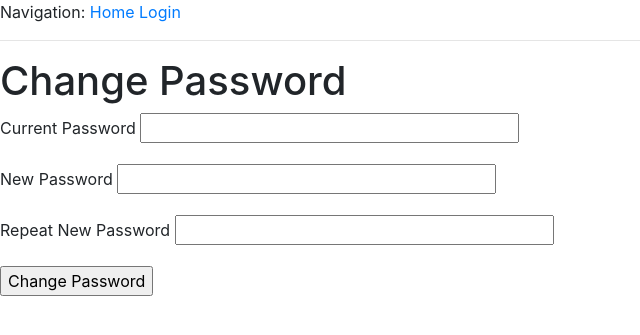
After one commit to rdesmond/codingnomads_mentor_app, a Flask app: page /change_password in a window 1280 px wide. The commit adds this page. Shown: the top 335 px of the page, without its empty margins (0-640 px from the left). Run offline with Flask 2, Linux system fonts and the light colour scheme; the visitor is signed in with stand-in values (Sample User, id 1); some libraries are stand-ins or nearby versions.

Commit message:
Added basic user authentication and password change endpoint

```diff
--- a/application/__init__.py
+++ b/application/__init__.py
@@ -9,12 +9,12 @@ db = SQLAlchemy()
 app = Flask(__name__, instance_relative_config=False)
 
 login = LoginManager(app)
-login.login_view = 'login'
+login.login_view = 'auth.login'
 
-@login.user_loader
-def load_user(user_id):
-    #return User.get(user_id)
-    return None  # TODO: change this for proper auth handling
+# @login.user_loader
+# def load_user(user_id):
+#     #return User.get(user_id)
+#     return None  # TODO: change this for proper auth handling
 
 def create_app():
     """Construct the core application."""
@@ -32,4 +32,10 @@ def create_app():
         # Create tables for our models
         db.create_all()
 
+
+        # User Loader
+        @login.user_loader
+        def load_user(user_id):
+            return db.user.get(id = user_id)
+
         return app
--- /dev/null
+++ b/application/auth.py
@@ -0,0 +1,47 @@
+from flask import Blueprint,render_template, redirect, url_for, flash
+from flask_login import current_user, login_user, logout_user, login_required
+from application.forms import LoginForm, ChangePasswordForm
+from application.models import User
+from . import db
+
+
+AuthenticationBlueprint = Blueprint('auth', __name__)
+
+
+@AuthenticationBlueprint.route('/login', methods=['GET', 'POST'])
+def login():
+    if current_user.is_authenticated:
+        return redirect(url_for('index'))
+    form = LoginForm()
+    if form.validate_on_submit():
+        user = User.query.filter_by(username=form.username.data).first()
+        if user is None or not user.check_password(form.password.data):
+            flash('Login requested for user {}, remember_me={}'.format(
+            form.username.data, form.remember_me.data))
+            return redirect(url_for('index'))
+        login_user(user)
+    return render_template('login.html', title='Sign In', form=form)
+
+
+
+@AuthenticationBlueprint.route('/logout')
+def logout():
+    logout_user()
+    return redirect(url_for('index'))
+
+
+@AuthenticationBlueprint.route('/change_password', methods=['GET', 'POST'])
+@login_required
+def change_password():
+
+    form = ChangePasswordForm()
+    user = current_user
+
+    if form.validate_on_submit():
+        if not user.check_password(form.current_password.data):
+            flask('Current Password is incorrect')
+            return redirect(url_for('/change_password'))
+        user.password_hash = user.set_password(form.new_password.data)
+        db.session.commit()
+        return redirect(url_for('index'))
+    return render_template('change_password.html', form=form)
--- a/application/forms.py
+++ b/application/forms.py
@@ -1,6 +1,7 @@
 from flask_wtf import FlaskForm
 from wtforms import StringField, PasswordField, BooleanField, SubmitField, IntegerField
-from wtforms.validators import DataRequired
+from wtforms.validators import DataRequired, EqualTo
+
 
 
 class LoginForm(FlaskForm):
@@ -18,3 +19,10 @@ class SupportForm(FlaskForm):
     notes = StringField('Notes', validators=[DataRequired()])
     comprehension = IntegerField('Comprehension', validators=[DataRequired()])
     submit = SubmitField('Submit')
+
+
+class ChangePasswordForm(FlaskForm):
+    current_password = PasswordField('Current Password', validators=[DataRequired()])
+    new_password = PasswordField('New Password', validators=[DataRequired()])
+    repeat_new_password = PasswordField('Repeat New Password', validators=[DataRequired(), EqualTo('New Password')])
+    submit = SubmitField('Change Password')
--- a/application/templates/base.html
+++ b/application/templates/base.html
@@ -22,7 +22,7 @@
         <div>
             Navigation:
             <a href="{{ url_for('index') }}">Home</a>
-            <a href="{{ url_for('login') }}">Login</a>
+            <a href="{{ url_for('auth.login') }}">Login</a>
         </div>
         <hr>
         {% with messages = get_flashed_messages() %}
--- /dev/null
+++ b/application/templates/change_password.html
@@ -0,0 +1,26 @@
+{% extends 'base.html' %}
+
+{% block content %}
+
+<h1>Change Password</h1>
+
+<form action="" method='POST'>
+    {{ form.hidden_tag()  }}
+
+    <p>
+        {{ form.current_password.label }}
+        {{ form.current_password(size=32) }}
+    </p>
+    <p>
+        {{ form.new_password.label }}
+        {{ form.new_password(size=32) }}
+    </p>
+    <p>
+        {{ form.repeat_new_password.label}}
+        {{ form.repeat_new_password(size=32) }}
+    </p>
+    <p>{{ form.submit() }}</p>
+
+</form>
+
+{% endblock %}
```
Also changed, not shown: application/routes.py (+4 -18 lines).
